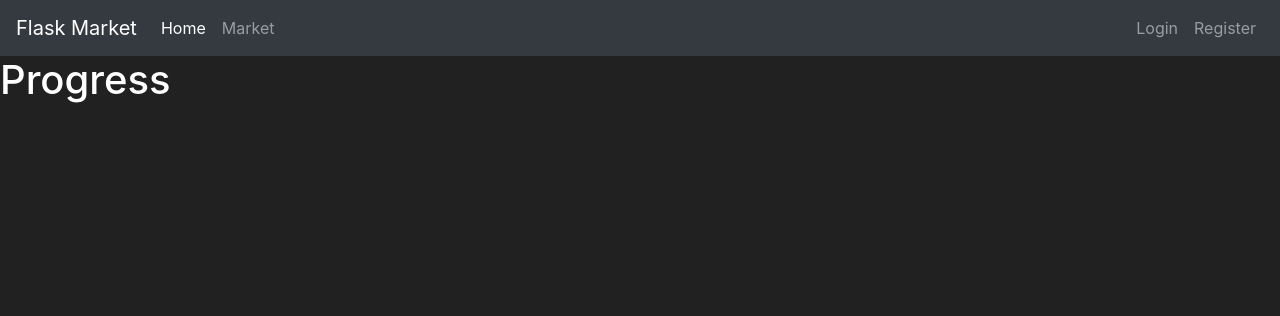
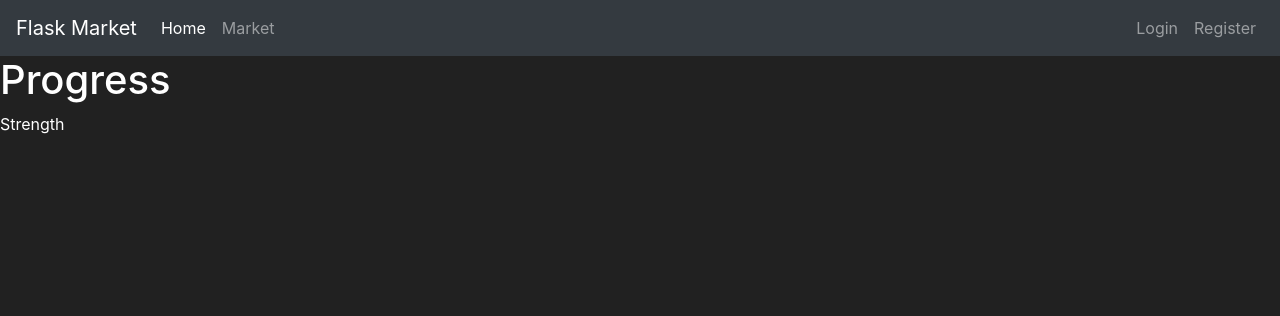
Before and after one commit to mdominguez2010/fitness-app, a Flask app: page /progress in a window 1280 px wide. Shown: the top 316 px of the page. Run offline with Flask 2, Linux system fonts and the light colour scheme.

Commit message:
add jinja

```diff
--- a/main.py
+++ b/main.py
@@ -14,7 +14,7 @@ def index():
 
 @app.route("/progress")
 def progress():
-    return render_template("progress.html")
+    return render_template("progress.html", item_name="Strength")
 
 if __name__ == "__main__":
     app.run(host="127.0.0.1", port=8080, debug=DEVELOPMENT_ENV)
--- a/templates/progress.html
+++ b/templates/progress.html
@@ -37,6 +37,7 @@
     </nav>
 
     <h1>Progress</h1>
+    <p>{{ item_name }}</p>
 
     <!-- Optional JavaScript; choose one of the two! -->
 
```
